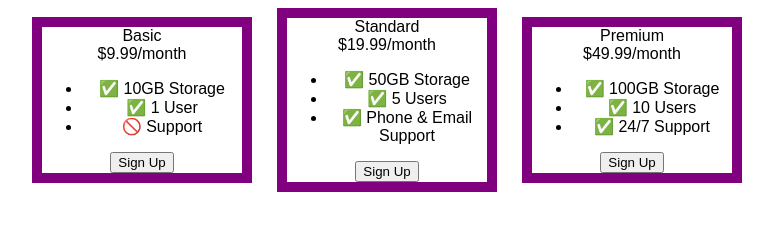
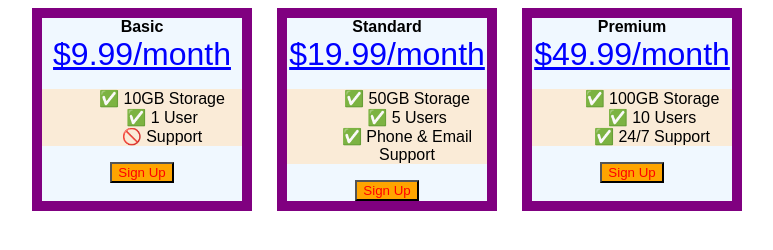
Before and after one commit to KatWint/flexbox_practice, a plain HTML site: page index.html in a window 1280 px wide. Shown: the whole page, without its empty margins (253-1026 px from the left). Drawn offline with Linux system fonts and the light colour scheme; a web font is replaced by a local one.

Commit message:
Update index.html

```diff
--- a/index.html
+++ b/index.html
@@ -12,22 +12,43 @@
     }
       .pricing-container{
         display: flex;
-        flex-wrap: wrap;
         flex-direction: row;
         justify-content: center;
-        align-items: center;
+        align-items: stretch;
         gap: 25px;
       }
     .pricing-container >* {
       border: 10px solid purple;
       text-align: center;
-      align-content: flex-start;
       flex-basis: 200px;
+      background-color: aliceblue;
+    }
+    .plan-features {
+      list-style-type: none;
+      background-color: antiquewhite;
+
+    }
+    .plan-button {
+      background-color: orange;
+      color: red;
+    }
+    .plan-price {
+      color: blue;
+      text-decoration: underline;
+      font-size: 2rem;
+    }
+    .plan-title {
+      font-weight: bold;
     }
     /* Hint: What can you do with a media query and flexbox? */
     @media (max-width: 1250px) {
       .pricing-container {
         flex-direction: column;
+        align-items: flex-start;
+      }
+      .pricing-container > * {
+        border: 10px solid blueviolet;
+        width: 250px;
       }
     }
   </style>
```
